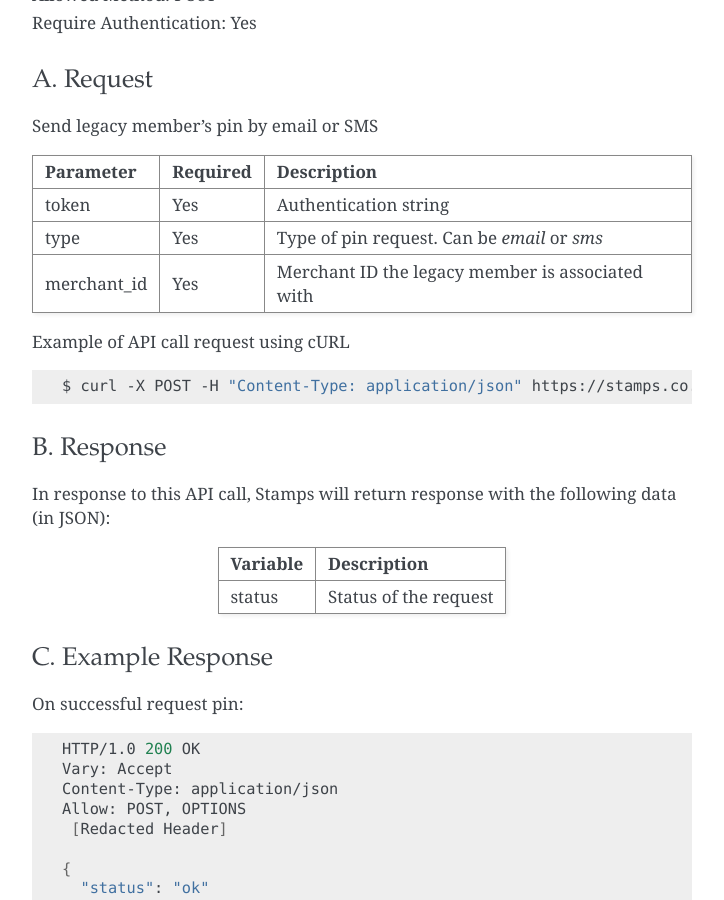
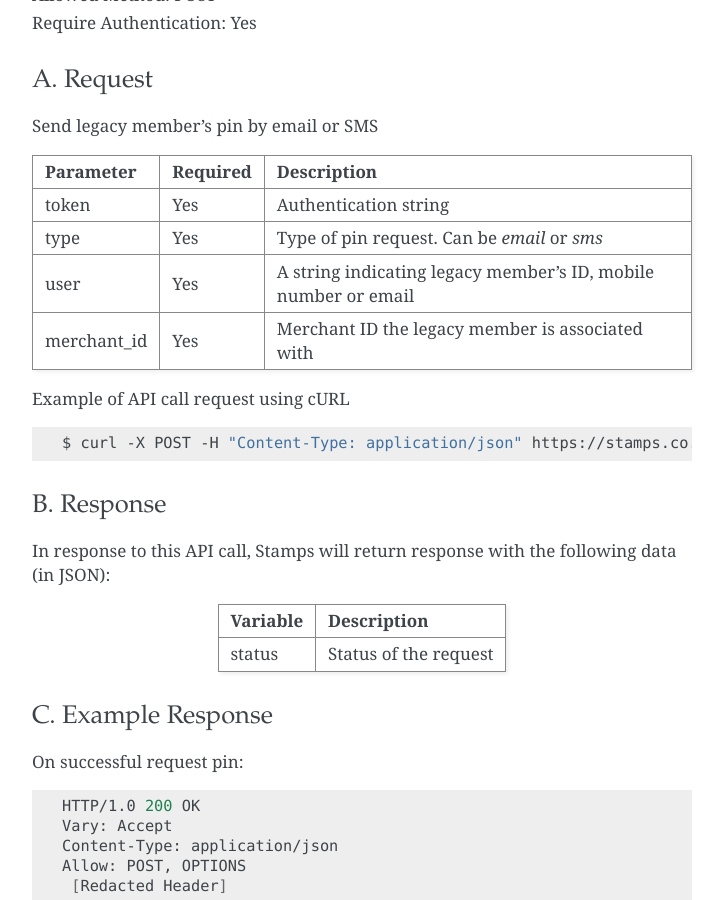
Before and after one commit to ui/stamps-api-docs, a Sphinx documentation site: the page built from source/legacy_members_api.rst, in a window 1280 px wide and 900 px high, scrolled down 5418 px. Shown: the whole window, without its empty margins (388-1112 px from the left). Built offline with Sphinx 7.4.7, drawn with Linux system fonts in a browser that asks for light colours.

Commit message:
Update legacy member request PIN docs (#107)

```diff
--- a/source/legacy_members_api.rst
+++ b/source/legacy_members_api.rst
@@ -291,6 +291,7 @@ Parameter        Required    Description
 ================ =========== =========================
 token            Yes         Authentication string
 type             Yes         Type of pin request. Can be `email` or `sms`
+user             Yes         A string indicating legacy member's ID, mobile number or email
 merchant_id      Yes         Merchant ID the legacy member is associated with
 ================ =========== =========================
 
@@ -299,7 +300,7 @@ Example of API call request using cURL
 
 .. code-block :: bash
 
-    $ curl -X POST -H "Content-Type: application/json" https://stamps.co.id/api/legacy/members/request-pin -i -d '{ "token": "secret", "type": "email", "merchant_id": 1 }'
+    $ curl -X POST -H "Content-Type: application/json" https://stamps.co.id/api/legacy/members/request-pin -i -d '{ "token": "secret", "type": "email", "user": "test@example.com", "merchant_id": 1 }'
 
 
 
```
